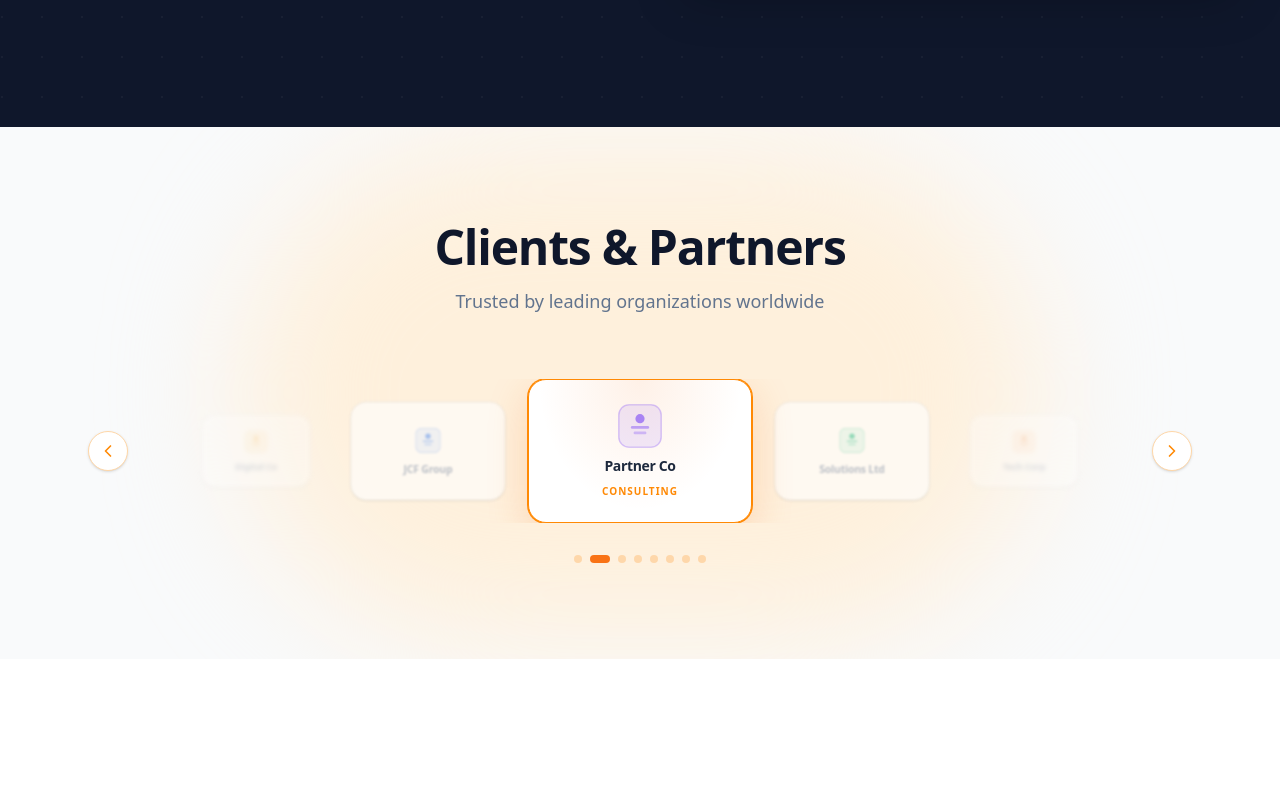
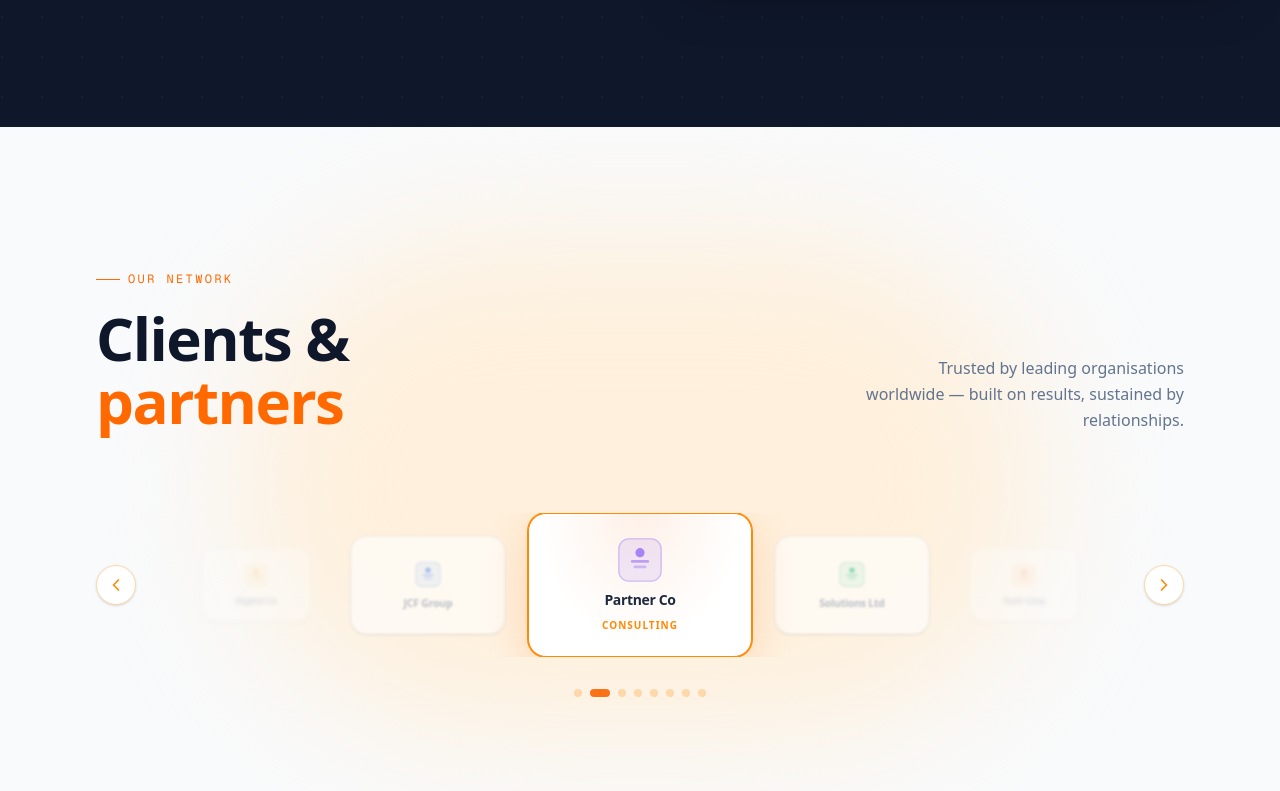
Before and after one commit to laviedegeorge/my-portfolio, a Next.js app: page / in a window 1280 px wide. Shown: the part 4729-5520 px from the top of the page. Built offline with nearby package versions, Linux system fonts and the light colour scheme.

Commit message:
update client partners section

```diff
--- a/components/sections/landing-page/client-partners.tsx
+++ b/components/sections/landing-page/client-partners.tsx
@@ -76,7 +76,6 @@
   }));
 }
 
-// Dummy SVG logo for each partner
 function PartnerLogo({
   color,
   initials,
@@ -105,7 +104,6 @@
         strokeOpacity="0.3"
         strokeWidth="1.5"
       />
-      {/* Simple abstract mark */}
       <circle cx="24" cy="16" r="5" fill={color} fillOpacity="0.7" />
       <rect
         x="14"
@@ -148,48 +146,39 @@
   };
 
   return (
-    <section className="relative overflow-hidden bg-gray-50 py-24">
+    <section className="relative overflow-hidden bg-gray-50 py-20 sm:py-28 lg:py-36">
       {/* Warm background glow */}
       <div className="pointer-events-none absolute left-1/2 top-1/2 h-[500px] w-[800px] -translate-x-1/2 -translate-y-1/2 rounded-full bg-orange-100/80 blur-3xl" />
 
-      <div className="relative mx-auto max-w-6xl px-6">
-        {/* ── Header ── */}
+      <div className="relative mx-auto max-w-6xl px-4 sm:px-6 lg:px-8">
+        {/* ── Header — design system ── */}
         <motion.div
-          initial={{ opacity: 0, y: 32 }}
+          initial={{ opacity: 0, y: 24 }}
           whileInView={{ opacity: 1, y: 0 }}
           transition={{ duration: 0.7, ease: [0.22, 1, 0.36, 1] }}
           viewport={{ once: true, margin: "-80px" }}
-          className="mb-16 text-center"
+          className="mb-12 sm:mb-16 lg:mb-20 flex flex-col lg:flex-row lg:items-end lg:justify-between gap-4 lg:gap-8"
         >
-          <motion.h2
-            initial={{ opacity: 0, y: 20 }}
-            whileInView={{ opacity: 1, y: 0 }}
-            transition={{
-              duration: 0.65,
-              delay: 0.08,
-              ease: [0.22, 1, 0.36, 1],
-            }}
-            viewport={{ once: true }}
-            className="mb-4 text-4xl font-extrabold tracking-tight text-slate-900 lg:text-5xl"
-          >
-            Clients &amp; Partners
-          </motion.h2>
-          <motion.p
-            initial={{ opacity: 0, y: 14 }}
-            whileInView={{ opacity: 1, y: 0 }}
-            transition={{
-              duration: 0.6,
-              delay: 0.18,
-              ease: [0.22, 1, 0.36, 1],
-            }}
-            viewport={{ once: true }}
-            className="mx-auto max-w-md text-lg text-slate-500"
-          >
-            Trusted by leading organizations worldwide
-          </motion.p>
+          <div>
+            <div className="flex items-center gap-2 mb-4 sm:mb-5">
+              <span className="w-6 h-px bg-orange-500" />
+              <span className="text-orange-500 font-mono text-xs tracking-[0.2em] uppercase">
+                Our Network
+              </span>
+            </div>
+            <h2 className="text-3xl sm:text-4xl lg:text-6xl font-bold text-slate-900 leading-[1.05] tracking-tight">
+              Clients &amp;
+              <br />
+              <span className="text-orange-500">partners</span>
+            </h2>
+          </div>
+          <p className="text-slate-500 text-sm sm:text-base max-w-xs leading-relaxed lg:text-right">
+            Trusted by leading organisations worldwide — built on results,
+            sustained by relationships.
+          </p>
         </motion.div>
 
-        {/* ── Carousel ── */}
+        {/* ── Carousel — unchanged ── */}
         <motion.div
           initial={{ opacity: 0, y: 36 }}
           whileInView={{ opacity: 1, y: 0 }}
@@ -225,10 +214,9 @@
                 const isSide = abs === 1;
                 const isFar = abs === 2;
 
-                // Visual weights
                 const scale = isCenter ? 1 : isSide ? 0.88 : 0.76;
                 const opacity = isCenter ? 1 : isSide ? 0.6 : 0.3;
-                const blur = isCenter ? 0 : isSide ? 1.5 : 3; // px
+                const blur = isCenter ? 0 : isSide ? 1.5 : 3;
                 const zIndex = isCenter ? 10 : isSide ? 5 : 1;
 
                 const partner = partners[partnerIdx];
@@ -259,13 +247,11 @@
                           : "hidden h-24 w-36 border-gray-200 shadow-sm xl:block",
                     )}
                   >
-                    {/* Active glow overlay */}
                     {isCenter && (
                       <div className="pointer-events-none absolute inset-0 bg-[radial-gradient(ellipse_at_50%_0%,rgba(249,115,22,0.1),transparent_65%)]" />
                     )}
 
                     <div className="relative z-10 flex h-full flex-col items-center justify-center gap-2 px-4">
-                      {/* Logo */}
                       <motion.div
                         animate={{ scale: isCenter ? 1 : 0.85 }}
                         transition={{ duration: 0.4, ease: [0.22, 1, 0.36, 1] }}
@@ -277,7 +263,6 @@
                         />
                       </motion.div>
 
-                      {/* Name */}
                       <span
                         className={cn(
                           "text-center font-bold leading-tight tracking-tight",
@@ -289,7 +274,6 @@
                         {partner.name}
                       </span>
 
-                      {/* Tagline — only on active */}
                       <AnimatePresence mode="wait">
                         {isCenter && (
                           <motion.span
```
